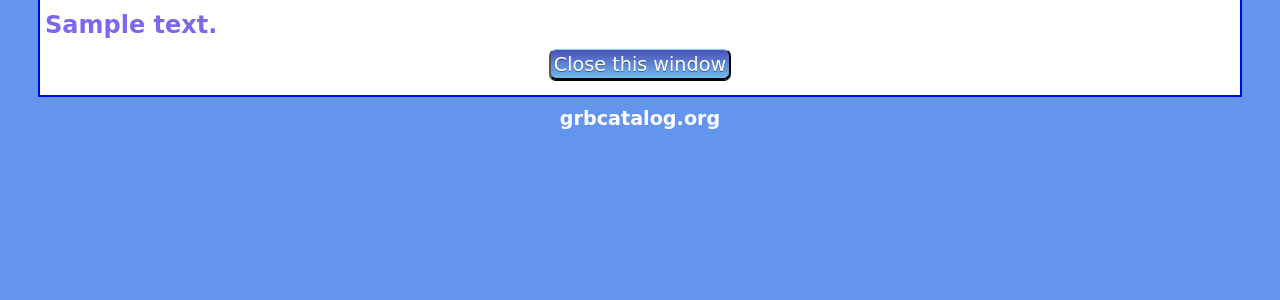
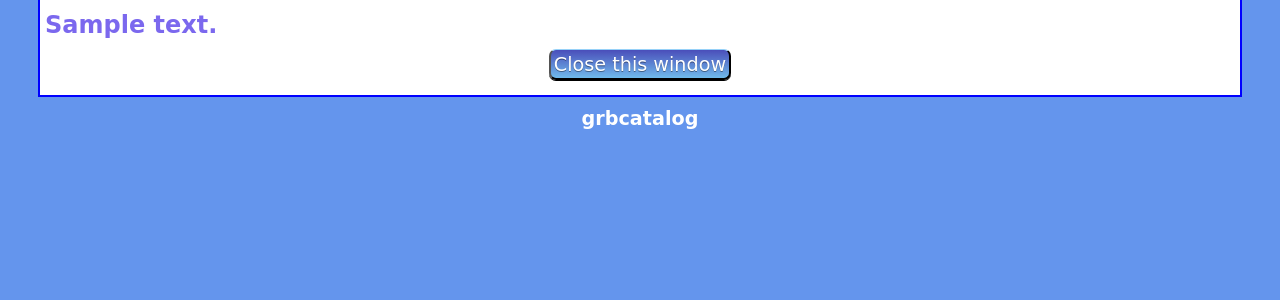
Before and after one commit to tilanukwatta/grbcatalog.org, a Django app: template grbcatalog/templates/help_page.html in a window 1280 px wide. Shown: the part 148-448 px from the top of the page. Run offline with Django 3.2, Linux system fonts and the light colour scheme; the template is opened without the code that fills it: most values are stand-ins (such as "Sample title", 1, 10 or a date in 2020); parts of the project's set-up code (start-up, migrations or seed data) failed here and were passed over.

Commit message:
removed .gov more

```diff
--- a/grbcatalog/templates/grb_page.html
+++ b/grbcatalog/templates/grb_page.html
@@ -36,6 +36,6 @@
 
 {% block footer%}
 
-grbcatalog.org
+grbcatalog
 
 {% endblock%}
--- a/grbcatalog/templates/help_page.html
+++ b/grbcatalog/templates/help_page.html
@@ -26,6 +26,6 @@
 
 {% block footer%}
 
-grbcatalog.org
+grbcatalog
 
 {% endblock%}
--- a/grbcatalog/templates/histo_page.html
+++ b/grbcatalog/templates/histo_page.html
@@ -85,6 +85,6 @@
 
 {% block footer%}
 
-grbcatalog.org
+grbcatalog
 
 {% endblock%}
```
